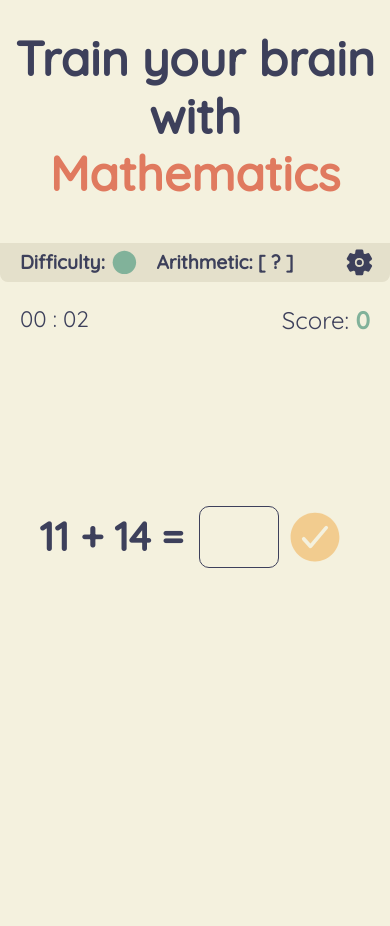
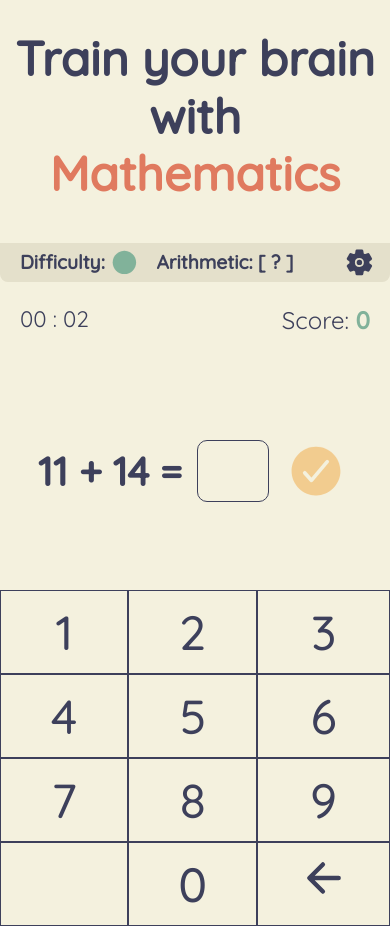
Before and after one commit to arnoldfarrugia/Math, a plain HTML site: page index.html in a window 390 px wide. Both pictures are taken after a click on the button "Go". Before the commit the page ends 844 px from the top, so only its background shows below. Drawn offline with nearby package versions, Linux system fonts and the light colour scheme.

Commit message:
Numpad & updates

```diff
--- a/index.html
+++ b/index.html
@@ -1,6 +1,9 @@
+<!DOCTYPE html>
+<html lang="en">
 <html>
 <head>
     <meta charset="UTF-8">
+    <meta name="viewport" content="width=device-width, initial-scale=1.0">
     <link rel="stylesheet" href="css/style.css">
     <link rel="preconnect" href="https://fonts.googleapis.com">
     <link rel="preconnect" href="https://fonts.gstatic.com" crossorigin>
@@ -75,15 +78,37 @@
 
     </div>
 
+    <div>
+        <table class="numbers hide">
+            <tr>
+                <td class="num">1</td>
+                <td class="num">2</td>
+                <td class="num">3</td>
+            </tr>
+            <tr>
+                <td class="num">4</td>
+                <td class="num">5</td>
+                <td class="num">6</td>
+            </tr>
+            <tr>
+                <td class="num">7</td>
+                <td class="num">8</td>
+                <td class="num">9</td>
+            </tr>
+            <tr>
+                <td></td>
+                <td class="num">0</td>
+                <td class="del"><ion-icon name="arrow-back"></ion-icon></td>
+            </tr>
+        </table>
+    </div>
+
     <div class="review hide">
 
         <h2>Your score is:</h2>
         <p class="final-score"></p>
         <ion-icon class="restart" name="refresh"></ion-icon>
     </div>
-
-
-
 
     <!-- jQuery -->
     <script src="https://ajax.googleapis.com/ajax/libs/jquery/3.6.0/jquery.min.js"></script>
--- a/index.js
+++ b/index.js
@@ -6,6 +6,22 @@ duration = 0;
 var difficulty = "Easy";
 var operator = "?";
 var feedback = "";
+
+var value = [];
+
+$(".num").click(function() {
+    value.push($(this).text());
+    $(".answer").val(value.join(""));
+});
+
+$(".del").click(function() {
+    value.pop();
+    $(".answer").val(value.join(""));
+});
+
+$(".submit").click(function() {
+    value = [];
+});
 
 // ---- Timer ----
 timer = function() {
@@ -39,7 +55,7 @@ timer = function() {
             }
         }
     }
-}
+};
 
 // ---- Menu ----
 $(".choose-dif").click(function() {
@@ -321,6 +337,9 @@ $(".go").click(function() {
     // Show the sum section
     $(".equation").removeClass("hide");
 
+    // Show the numbers (on mobile)
+    $(".numbers").removeClass("hide");
+
     // Check if timer is running and start Timer
     let s = $(".sec").text();
     let m = $(".min").text();
--- a/sass/_variables.scss
+++ b/sass/_variables.scss
@@ -27,12 +27,12 @@ $red: #E07A5F;
 // // Screen Size
 // $screen: 1366px;
 
-// // Breakpoints
-// $bp_desktop: "(min-width: 1025px)";
-// $bp_laptop: "(max-width: 1024px)";
-// $bp_tablet: "(max-width: 850px)";
-// $bp_mobile: "(max-width: 450px)";
-// $bp_xs: "(max-width: 350px)";
+// Breakpoints
+$bp_desktop: "(min-width: 1025px)";
+$bp_laptop: "(max-width: 1024px)";
+$bp_tablet: "(max-width: 850px)";
+$bp_mobile: "(max-width: 450px)";
+$bp_xs: "(max-width: 350px)";
 
 
 // // ----- Mixins -----
--- a/sass/style.scss
+++ b/sass/style.scss
@@ -64,13 +64,13 @@ h3 {
     margin-left: 5px;
     font-size: 1.5em;
 
-    &.easy {
+    &.Easy {
         color: $green;
     }
-    &.medium {
+    &.Medium {
         color: $yellow;
     }
-    &.hard {
+    &.Hard {
         color: $red;
     }
 }
@@ -186,32 +186,33 @@ li {
 }
 
 .sum {
-    text-align: center;
+    max-width: 500px;
     font-size: 2.5em;
     font-weight: 600;
     display: flex;
     justify-content: center;
-    margin: 20vh 0;
+    align-items: baseline;
+    margin: 80px auto;
 }
 
 .answer {
-    max-width: 80px;
+    width: 60px;
     margin-left: 15px;
     border-radius: 10px;
     color: $dark;
     background-color: $light;
     border: 1px solid $dark;
     text-align: center;
-    position: absolute;
     padding: 0 5px;
 }
 
 .submit {
-    margin-left: 95px;
     background-color: $light;
     border: none;
     color: $yellow;
     font-size: 1.5em;
+    position: relative;
+    top: 15px;
 
     &:hover {
         cursor: pointer;
@@ -239,10 +240,14 @@ li {
 }
 
 .result {
+    width: 300px;
     text-align: center;
     font-size: 1.7em;
     font-weight: 500;
     font-style: italic;
+    position: absolute;
+    top: 470px;
+    left: calc(50% - 150px);
 }
 
 #timer {
@@ -264,6 +269,7 @@ li {
         color: $green;
         font-weight: 600;
     }
+}
 
 .restart {
     position: absolute;
@@ -282,6 +288,30 @@ li {
         transform: rotate(180deg);
     }
 }
+
+.numbers {
+    display: none;
+    margin: 0 auto;
+    border-spacing: 0px;
+
+    td {
+        font-size: 3em;
+        text-align: center;
+        font-weight: 500;
+        border: 1px solid $dark;
+        width: 150px;
+        height: 80px;
+
+        &:hover {
+            cursor: pointer;
+        }
+    }
+}
+
+@media #{$bp_tablet} {
+    .numbers {
+        display: table;
+    }
 }
 
 .hide {
```
Also changed, not shown: css/style.css. Lines whose indentation alone changed are shown as unchanged.
